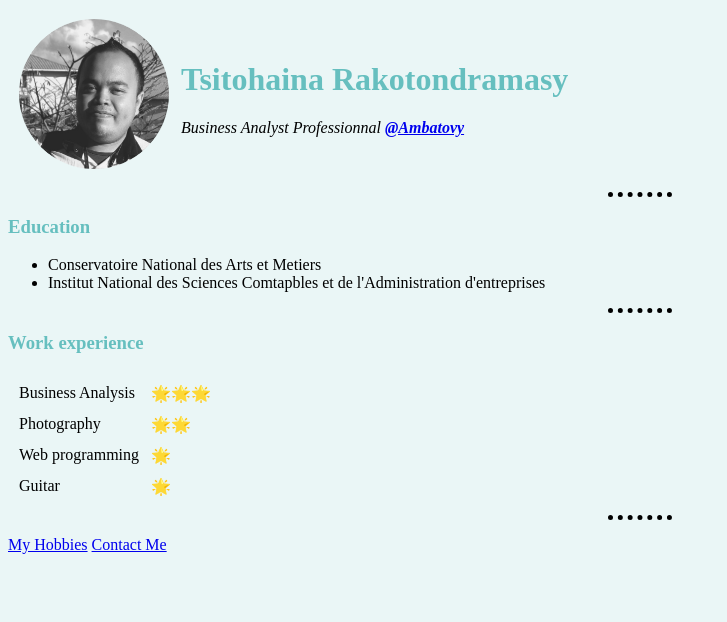
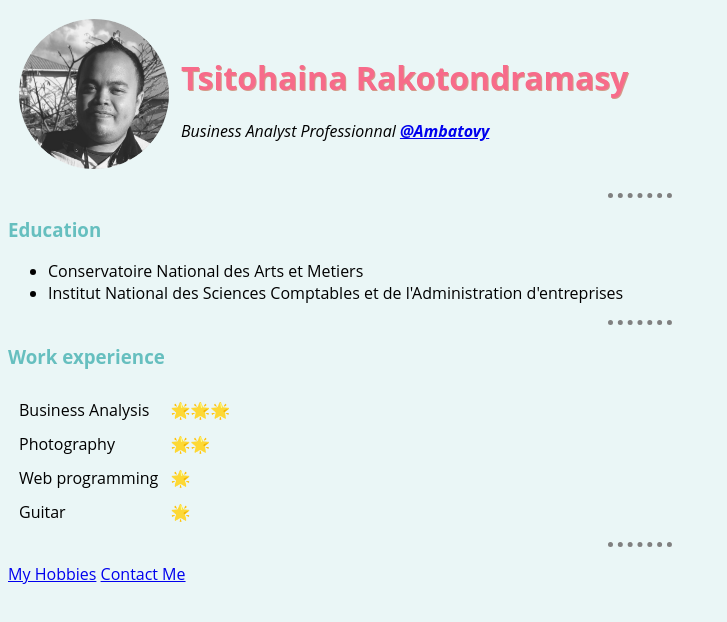
Before and after one commit to tsitokely/Tsitohaina-Resume, a plain HTML site: page index.html in a window 1280 px wide. Shown: the whole page, without its empty margins (0-727 px from the left). Drawn offline with Linux system fonts and the light colour scheme.

Commit message:
Tweaked css colors and corrected text typos in index.html

```diff
--- a/css/styles.css
+++ b/css/styles.css
@@ -1,13 +1,21 @@
 body{
-	background-color: #eaf6f6 ;
+	color: black ;
 }
 hr{
 	border-style: none;
 	border-top-style: dotted;
 	border-width: thick;
 	width: 5%;
+	color: grey;
 }
-h1,h3{
+h1{
+	color: #f76b8a;
+	text-shadow: 1px 1px #d49a89;
+}
+h3{
 	color: #66bfbf;
+}
+h1, h3, body{
+	font-family: 'Open Sans', sans-serif !important;
 	background-color: #eaf6f6;
 }
--- a/index.html
+++ b/index.html
@@ -21,7 +21,7 @@
   <h3>Education</h3>
   <ul>
     <li>Conservatoire National des Arts et Metiers</li>
-    <li>Institut National des Sciences Comtapbles et de l'Administration d'entreprises</li>
+    <li>Institut National des Sciences Comptables et de l'Administration d'entreprises</li>
   </ul>
   <hr>
   <h3>Work experience</h3>
```
